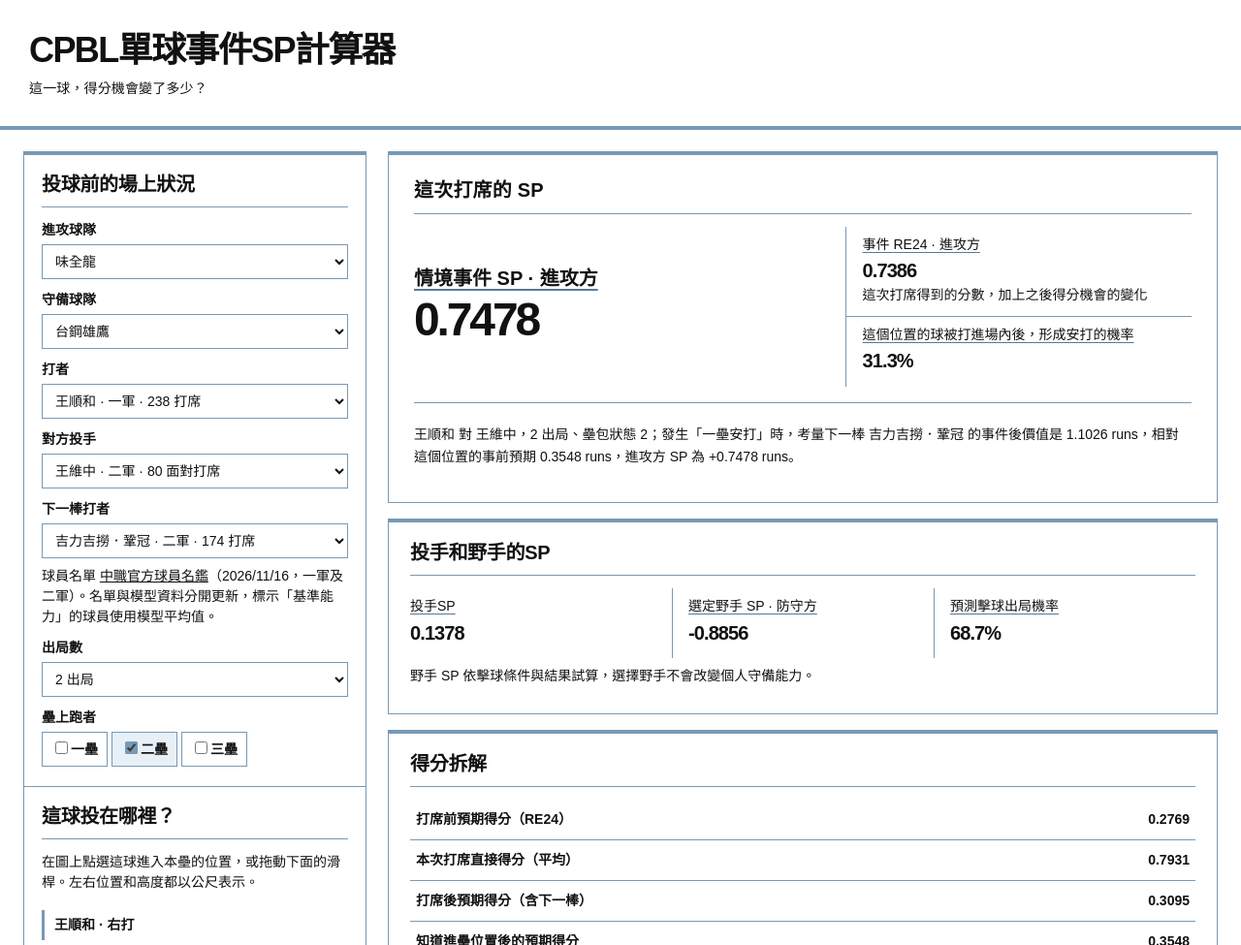
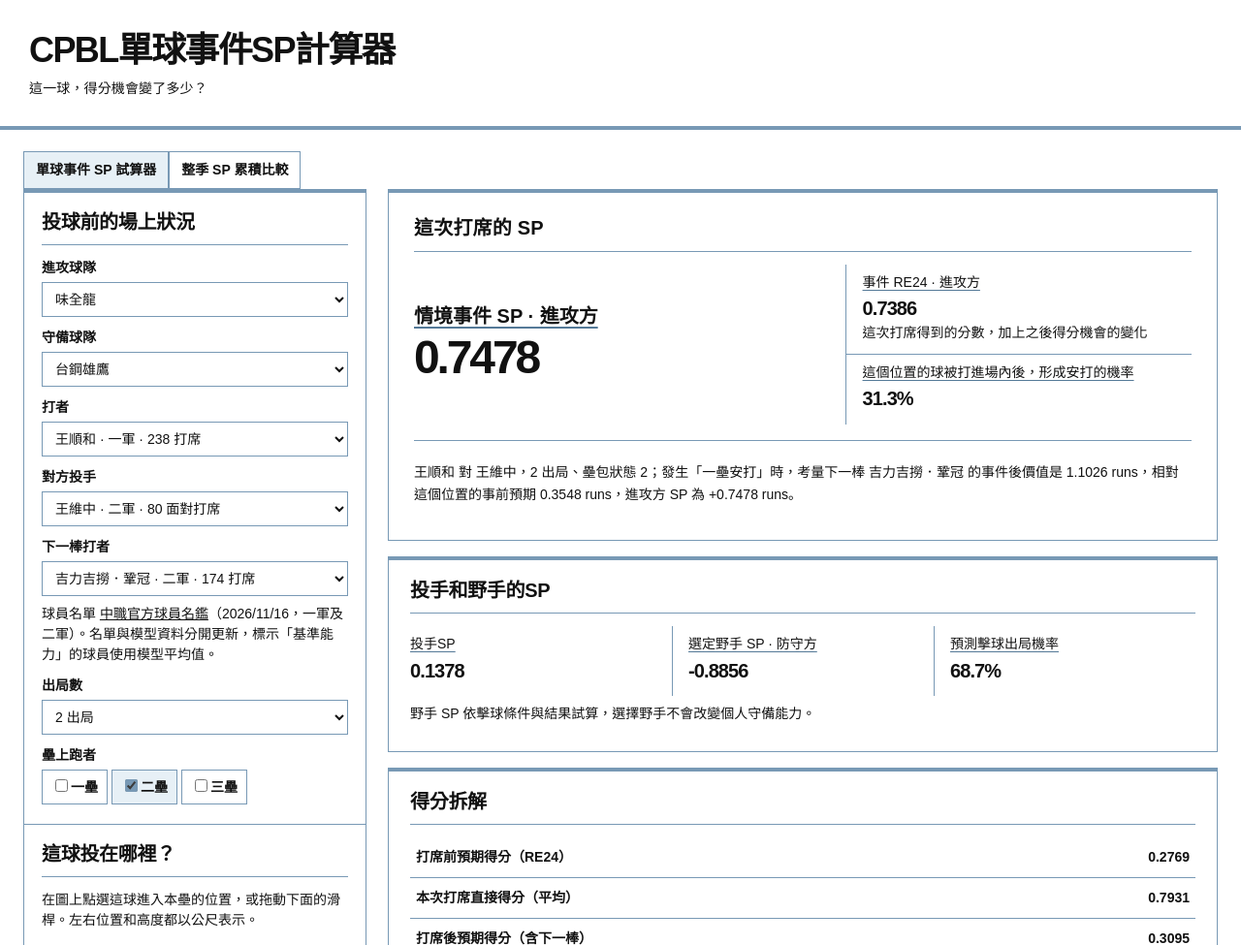
Before and after one commit to yuan-yuan-hackathon/cpbl-sp-simulator, a plain HTML site: page index.html in a window 1280 px wide. Shown: the top 975 px of the page at 97% size. Drawn offline with Linux system fonts and the light colour scheme.

Commit message:
Link season SP comparison from homepage

```diff
--- a/index.html
+++ b/index.html
@@ -121,7 +121,8 @@ input[type=range],input[type=checkbox]{accent-color:#7899b5}
 .metric-guide{color:inherit;text-decoration:underline;text-decoration-color:#557a98;text-underline-offset:.2em}
 .metric-guide:hover,.metric-guide:focus-visible{color:#23527b}
 .metric-guide:focus-visible{outline:2px solid #23527b;outline-offset:3px}
-</style></head><body><main><header><h1>CPBL單球事件SP計算器</h1><p>這一球，得分機會變了多少？</p></header>
+<style>.top-site-nav{display:flex;gap:8px;flex-wrap:wrap;margin:0 0 16px}.top-site-nav a{display:inline-block;padding:8px 12px;border:1px solid #7899b5;background:#fff;color:#111;text-decoration:none;font-weight:700}.top-site-nav a[aria-current=page]{background:#e7f0f6}</style></style></head><body><main><header><h1>CPBL單球事件SP計算器</h1><p>這一球，得分機會變了多少？</p></header>
+<nav class="top-site-nav" aria-label="SP 功能"><a href="./index.html" aria-current="page">單球事件 SP 試算器</a><a href="./season-sp.html">整季 SP 累積比較</a></nav>
 <div class="layout"><div>
 <section class="card"><h2>投球前的場上狀況</h2><label for="team">進攻球隊</label><select id="team"></select><label for="defense-team">守備球隊</label><select id="defense-team"></select><label for="batter">打者</label><select id="batter"></select><label for="pitcher">對方投手</label><select id="pitcher"></select><label for="next">下一棒打者</label><select id="next"></select><p id="roster-source" class="help">球員名單 <a href="https://stats.cpbl.com.tw/players" target="_blank" rel="noopener">中職官方球員名鑑</a>（2026/11/16，一軍及二軍）。名單與模型資料分開更新，標示「基準能力」的球員使用模型平均值。</p><p id="roster-model-note" class="warn" role="status" hidden></p><label for="outs">出局數</label><select id="outs"><option value="0">0 出局</option><option value="1">1 出局</option><option value="2" selected>2 出局</option></select><label>壘上跑者</label><div class="bases"><label><input id="base1" type="checkbox">一壘</label><label><input id="base2" type="checkbox" checked>二壘</label><label><input id="base3" type="checkbox">三壘</label></div></section>
 <section class="card"><h2>這球投在哪裡？</h2><p class="help">在圖上點選這球進入本壘的位置，或拖動下面的滑桿。左右位置和高度都以公尺表示。</p><div id="batter-stance" class="stance-badge" aria-live="polite"></div><div id="map" class="pitch-map" role="img" aria-label="從投手方向看本壘的可點選進壘位置圖">
```
